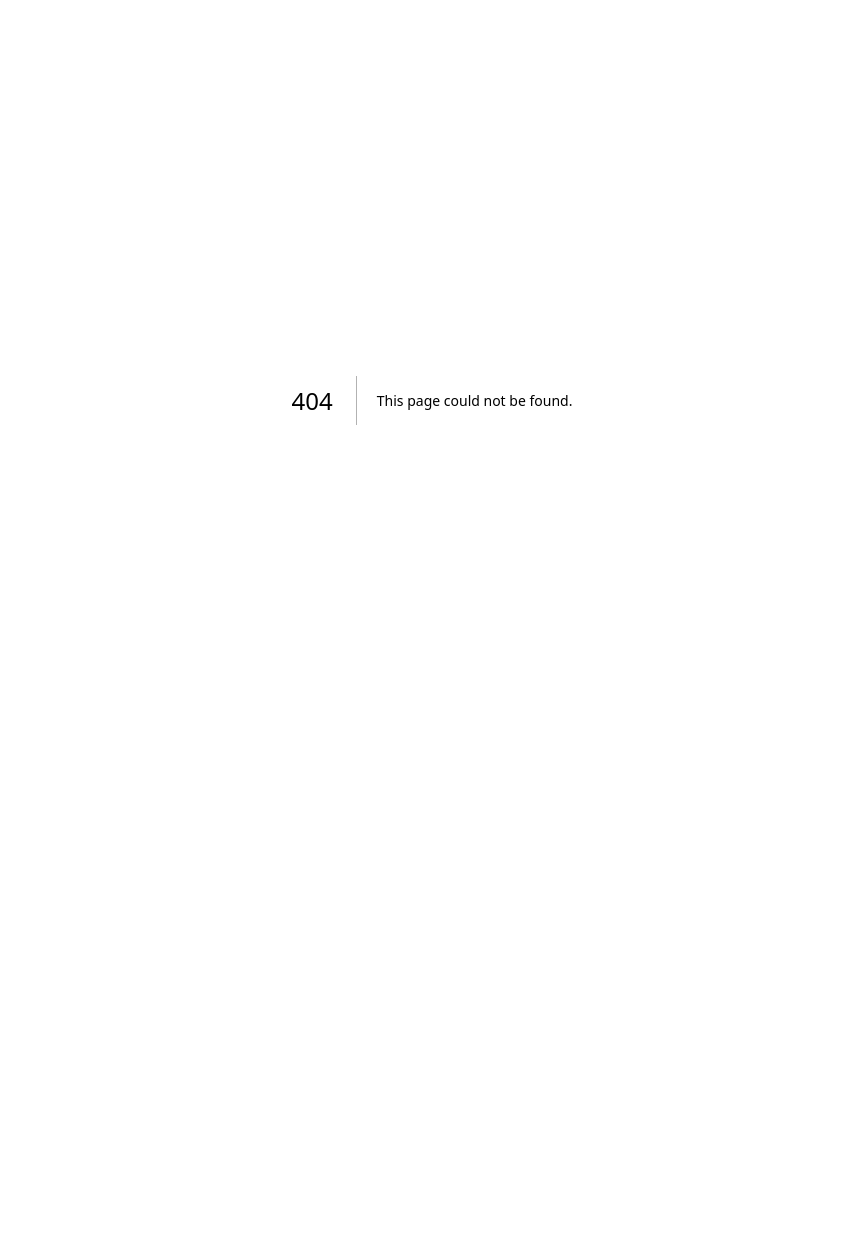
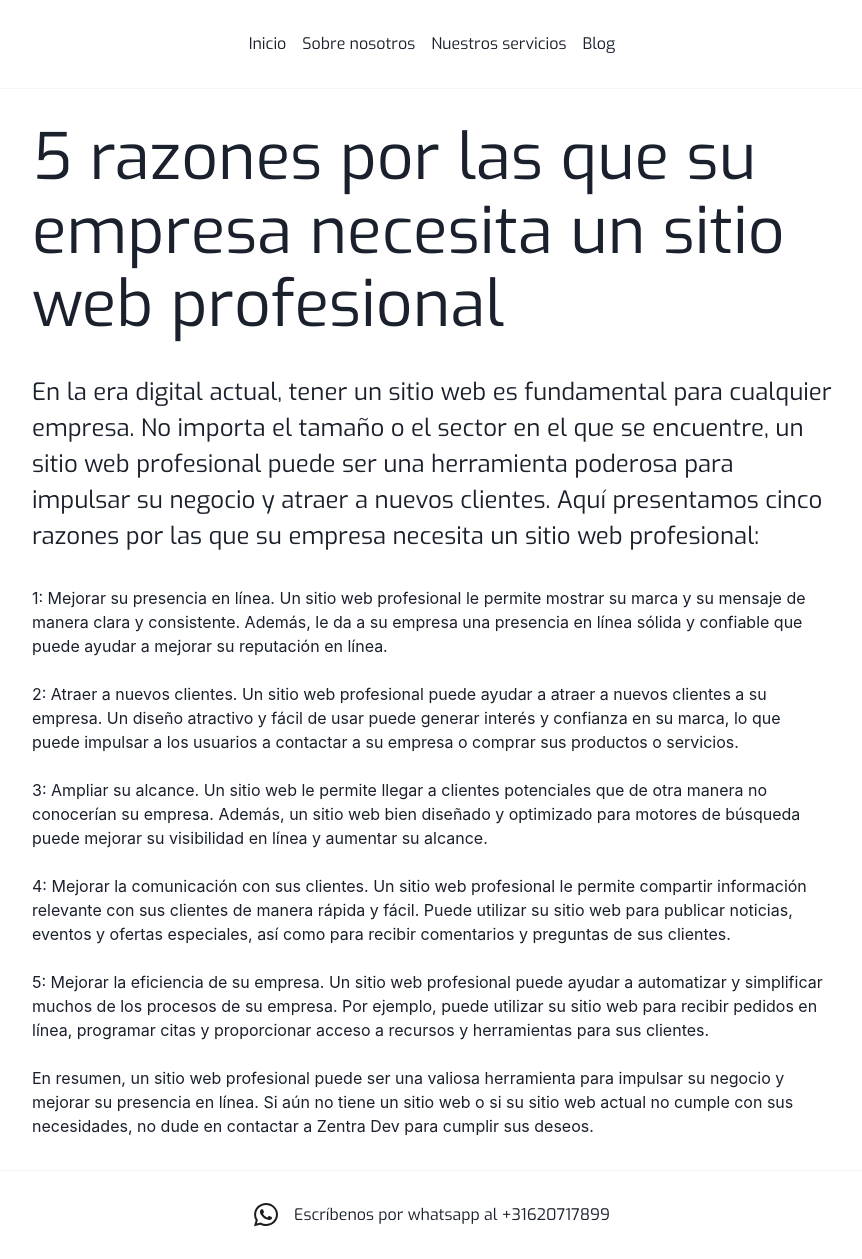
Before and after one commit to juanbric/zentra, a Next.js app: page /blog in a window 1280 px wide. Before the commit this address had no page. Shown: the whole page, without its empty margins (208-1070 px from the left). Before the commit the page ends 800 px from the top, so only its background shows below. Built offline with nearby package versions, Linux system fonts and the light colour scheme.

Commit message:
frontend

```diff
--- /dev/null
+++ b/components/AppBar.tsx
@@ -0,0 +1,17 @@
+import Link from "next/link";
+import Image from "next/image";
+
+export const AppBar = () => {
+  return (
+    <div className="appbar gap-4 px-8">
+      <Link href={"/"}>
+        Inicio
+      </Link>
+      <Link href={"/nosotros"}>
+        Sobre nosotros
+      </Link>
+      <Link href={"/servicios"}>Nuestros servicios</Link>
+      <Link href={"/blog"}>Blog</Link>
+    </div>
+  );
+};
--- a/components/ContactForm.tsx
+++ b/components/ContactForm.tsx
@@ -11,17 +11,17 @@ export const ContactForm = () => {
   const TEMPLATE_ID = "template_fy238wa";
   const USER_ID = "y7AuvMWzBJ45y1jcI";
 
-  const handleSubmit = (e: any) => {
+  const handleSubmit = (e:any) => {
     e.preventDefault();
-    emailjs.sendForm(SERVICE_ID, TEMPLATE_ID, e.target, USER_ID).then(
-      (result) => {
+    emailjs.sendForm(SERVICE_ID, TEMPLATE_ID, e.target, USER_ID)
+      .then((result) => {
         console.log(result.text);
-      },
-      (error) => {
+        // Success message
+      }, (error) => {
         console.log(error.text);
-      }
-    );
-    e.target.reset();
+         // Error message
+      });
+    e.target.reset()
   };
 
   return (
@@ -36,7 +36,11 @@ export const ContactForm = () => {
       </p>
       <Spacer size={24} />
 
-      <InputField name={"user_name"} copy={"Tu nombre"} type={"text"} />
+      <InputField
+        name={"user_name"}
+        copy={"Tu nombre"}
+        type={"text"}
+      />
       <InputField
         name={"user_email"}
         copy={"Tu correo electrónico"}
--- /dev/null
+++ b/components/Footer.tsx
@@ -0,0 +1,8 @@
+export const Footer = () => {
+  return (
+    <footer className="footer">
+      <img src="/whatsapp.svg" className="pr-4 " />
+      Escríbenos por whatsapp al +31620717899
+    </footer>
+  );
+};
--- /dev/null
+++ b/components/Layout.tsx
@@ -0,0 +1,14 @@
+import { AppBar } from "./AppBar";
+import { Footer } from "./Footer";
+
+export default function Layout({ children }: { children: any }) {
+  return (
+    <>
+      <AppBar />
+      <div className="main">
+        <div className="grid-perfect px-8 lg:px-0">{children}</div>
+      </div>
+      <Footer />
+    </>
+  );
+}
--- a/package.json
+++ b/package.json
@@ -9,6 +9,9 @@
     "lint": "next lint"
   },
   "dependencies": {
+    "@chakra-ui/react": "^2.4.3",
+    "@emotion/react": "11",
+    "@emotion/styled": "11",
     "@sendgrid/mail": "^7.7.0",
     "@types/node": "18.11.10",
     "@types/react": "18.0.26",
@@ -16,6 +19,7 @@
     "emailjs-com": "^3.2.0",
     "eslint": "8.29.0",
     "eslint-config-next": "13.0.6",
+    "framer-motion": "6",
     "next": "13.0.6",
     "node": "^19.2.0",
     "react": "18.2.0",
--- a/pages/_app.tsx
+++ b/pages/_app.tsx
@@ -1,6 +1,17 @@
-import '../styles/globals.css'
-import type { AppProps } from 'next/app'
+import "../styles/globals.css";
+import type { AppProps } from "next/app";
+import Layout from "../components/Layout";
+import { ChakraProvider } from "@chakra-ui/react";
 
-export default function App({ Component, pageProps }: AppProps) {
-  return <Component {...pageProps} />
+function MyApp({ Component, pageProps }: AppProps) {
+  return (
+    <>
+      <ChakraProvider>
+        <Layout>
+          <Component {...pageProps} />
+        </Layout>
+      </ChakraProvider>
+    </>
+  );
 }
+export default MyApp;
--- /dev/null
+++ b/pages/blog.tsx
@@ -0,0 +1,66 @@
+import MetaTag from "../components/MetaTag";
+
+export const Blog = () => {
+  return (
+    <>
+      <MetaTag
+        title={"Sobre nosotros | Zentra Dev"}
+        description={
+          "ofrecemos una amplia gama de servicios a nuestros clientes. Desde diseño y desarrollo de sitios web personalizados hasta soluciones de comercio electrónico, estamos equipados para manejar todas sus necesidades de tecnología de la información."
+        }
+        url={undefined}
+        image={"/logo.png"}
+      />
+
+          <h1 className="header-bold">
+            5 razones por las que su empresa necesita un sitio web profesional
+          </h1>
+          <p className="header-light">
+            En la era digital actual, tener un sitio web es fundamental para
+            cualquier empresa. No importa el tamaño o el sector en el que se
+            encuentre, un sitio web profesional puede ser una herramienta
+            poderosa para impulsar su negocio y atraer a nuevos clientes. Aquí
+            presentamos cinco razones por las que su empresa necesita un sitio
+            web profesional:{" "}
+          </p>
+          <p>
+            1: Mejorar su presencia en línea. Un sitio web profesional le
+            permite mostrar su marca y su mensaje de manera clara y consistente.
+            Además, le da a su empresa una presencia en línea sólida y confiable
+            que puede ayudar a mejorar su reputación en línea. <br />
+            <br />
+            2: Atraer a nuevos clientes. Un sitio web profesional puede ayudar a
+            atraer a nuevos clientes a su empresa. Un diseño atractivo y fácil
+            de usar puede generar interés y confianza en su marca, lo que puede
+            impulsar a los usuarios a contactar a su empresa o comprar sus
+            productos o servicios.
+            <br />
+            <br />
+            3: Ampliar su alcance. Un sitio web le permite llegar a clientes
+            potenciales que de otra manera no conocerían su empresa. Además, un
+            sitio web bien diseñado y optimizado para motores de búsqueda puede
+            mejorar su visibilidad en línea y aumentar su alcance. <br />
+            <br />
+            4: Mejorar la comunicación con sus clientes. Un sitio web
+            profesional le permite compartir información relevante con sus
+            clientes de manera rápida y fácil. Puede utilizar su sitio web para
+            publicar noticias, eventos y ofertas especiales, así como para
+            recibir comentarios y preguntas de sus clientes. <br />
+            <br />
+            5: Mejorar la eficiencia de su empresa. Un sitio web profesional
+            puede ayudar a automatizar y simplificar muchos de los procesos de
+            su empresa. Por ejemplo, puede utilizar su sitio web para recibir
+            pedidos en línea, programar citas y proporcionar acceso a recursos y
+            herramientas para sus clientes. <br />
+            <br />
+            En resumen, un sitio web profesional puede ser una valiosa
+            herramienta para impulsar su negocio y mejorar su presencia en
+            línea. Si aún no tiene un sitio web o si su sitio web actual no
+            cumple con sus necesidades, no dude en contactar a Zentra Dev para
+            cumplir sus deseos.
+          </p>
+
+    </>
+  );
+};
+export default Blog;
--- a/pages/index.tsx
+++ b/pages/index.tsx
@@ -1,12 +1,11 @@
-import Head from "next/head";
-import Link from "next/link";
 import ContactForm from "../components/ContactForm";
 import MetaTag from "../components/MetaTag";
 import Spacer from "../components/Spacer";
+import { VStack, Stack } from "@chakra-ui/react";
 
 export default function Home() {
   return (
-    <>
+    <VStack>
       <MetaTag
         title={
           "Zentra Dev | Agencia de Desarrollo Web | Aumenta tus conversiones"
@@ -17,32 +16,31 @@ export default function Home() {
         url={undefined}
         image={undefined}
       />
-      <main className="main">
-        <h1 className="header-bold" style={{fontFamily: 'Exo 2'}}>Zentra Dev</h1>
-
-        <p className="header-light text-center">Agencia de Desarrollo Web</p>
-
-        <div className="grid-perfect">
-          <p className="card-next">
-            Creamos páginas informativas, corporativas, y tiendas
-            online rápidas.<br/><br/>Modernizamos tu web para que incrementes tu capacidad de venta.
-          </p>
-          <p className="card-next">
-            Si buscas vender más, convertir mejor, y posicionarte con más
-            eficacia en el mundo online, desarrolla tu presencia web con Zentra
-            Dev.<br/><br/>Resultados y satisfacción garantizada.
-          </p>
-          <Spacer size={24} />
-          <div className="card-form">
-          <Link href={'/nosotros'} className="pr-6">Sobre nosotros</Link>
-          <Link href={'/servicios'}>Nuestros servicios</Link>
-          </div>
-          <ContactForm />
-        </div>
-      </main>
-
-      <footer className="footer copy"><img src="/whatsapp.svg" className="pr-4 "/>Escríbenos por whatsapp al +31620717899
-         </footer>
-    </>
+      <h1 className="header-bold text-center">Zentra Dev</h1>
+      <Spacer size={8} />
+      <p className="header-light text-center">Agencia de Desarrollo Web</p>
+      <Spacer size={24} />
+      <Stack
+        direction={["column", "row"]}
+        spacing={6}
+        className="text-center items-center justify-center copy"
+      >
+        <p className="rounded-[16px] bg-[#f5f5f5] p-4">
+          Creamos páginas informativas, corporativas, y tiendas online rápidas.
+        </p>
+        <p className="rounded-[16px] bg-[#f5f5f5] p-4">
+          Modernizamos tu página web para que incrementes tu capacidad de venta.
+        </p>
+        <p className="rounded-[16px] bg-[#f5f5f5] p-4">
+          Si buscas vender más, convertir mejor, y posicionarte con más eficacia
+          en el mundo online, desarrolla tu presencia web con Zentra Dev.
+        </p>
+        <p className="rounded-[16px] bg-[#f5f5f5] p-4">
+          Resultados y satisfacción garantizada.
+        </p>
+      </Stack>
+      <Spacer size={24} />
+      <ContactForm />
+    </VStack>
   );
 }
--- a/styles/globals.css
+++ b/styles/globals.css
@@ -15,7 +15,7 @@
 @layer components {
   .main {
     min-height: 100vh;
-    padding: 4rem 0;
+    padding: 2rem 0;
     flex: 1;
     display: flex;
     flex-direction: column;
@@ -27,9 +27,20 @@
     display: flex;
     flex: 1;
     padding: 2rem 0;
-    border-top: 1px solid #eaeaea;
+    border-top: 1px solid #f5f5f5;
     justify-content: center;
     align-items: center;
+    font-family: Exo;
+  }
+
+  .appbar {
+    display: flex;
+    flex: 1;
+    padding: 2rem 0;
+    border-bottom: 1px solid #f5f5f5;
+    justify-content: center;
+    align-items: center;
+    font-family: Exo;
   }
 
   .grid-perfect {
@@ -43,13 +54,14 @@
   .card-next {
     margin: 1rem;
     padding: 1.5rem;
-    text-align: left;
     color: inherit;
     text-decoration: none;
-    border: 1px solid #eaeaea;
+    border: 1px solid #f5f5f5;
     border-radius: 10px;
     transition: color 0.15s ease, border-color 0.15s ease;
-    max-width: 300px;
+    max-width: 250px;
+    min-width: 230px;
+    text-align: center;
   }
 
   .card-form {
@@ -58,7 +70,7 @@
     text-align: left;
     color: inherit;
     text-decoration: none;
-    border: 1px solid #eaeaea;
+    border: 1px solid #f5f5f5;
     border-radius: 10px;
     transition: color 0.15s ease, border-color 0.15s ease;
     max-width: 500px;
```
Also changed, not shown: 1 other file (tests, documents, lock files or other folders).
